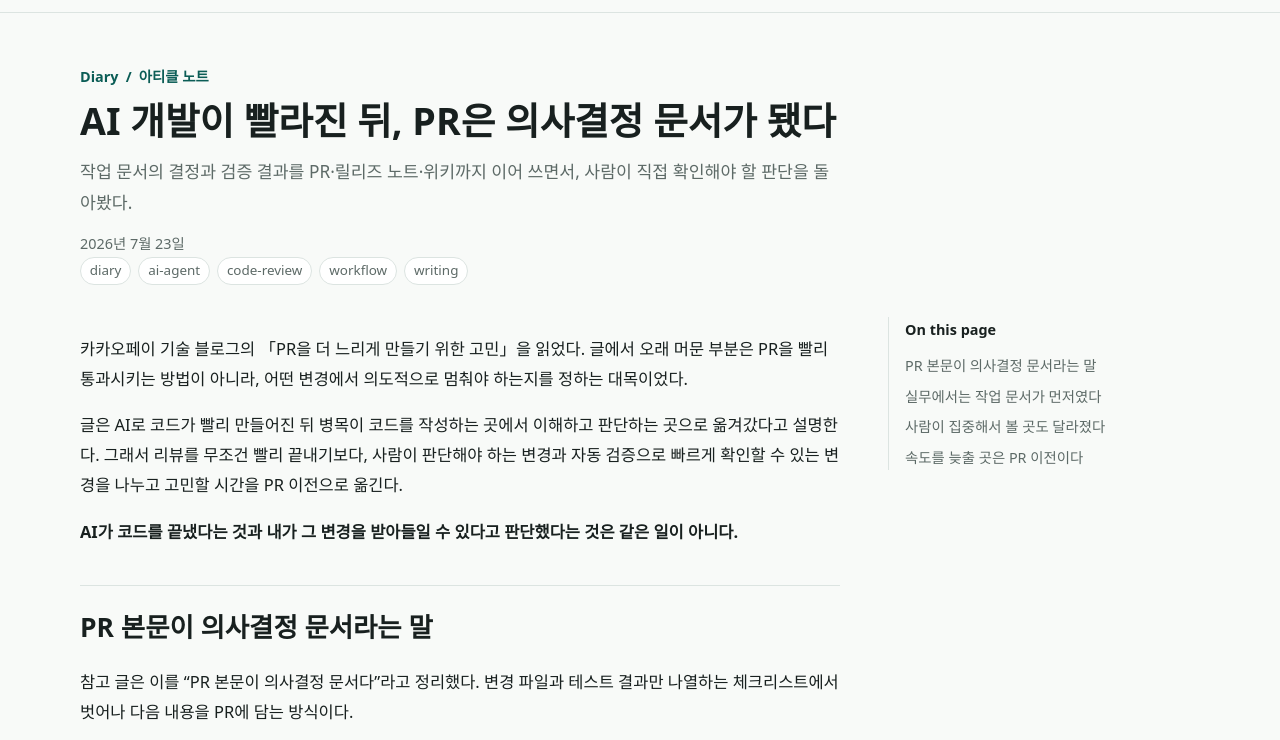
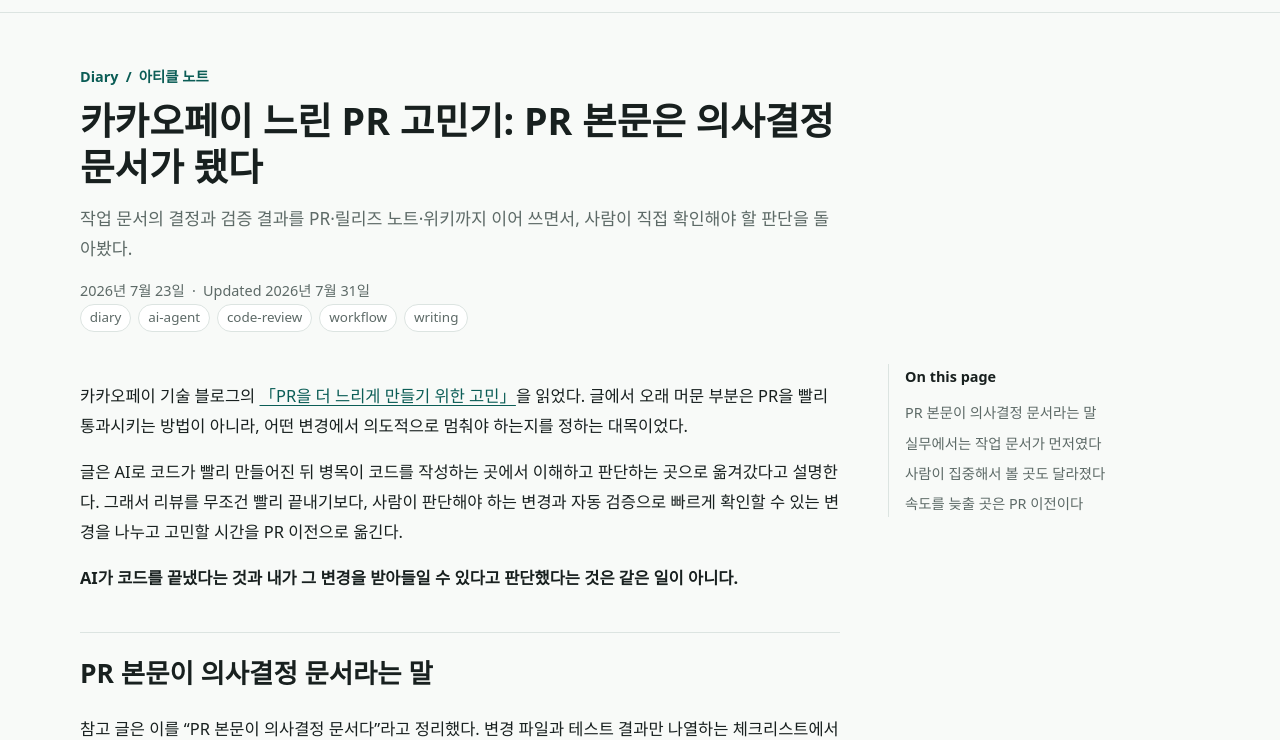
Before and after one commit to ByeongbumSeo/ByeongbumSeo.github.io, an Astro site: page /posts/ai-pr-decision-record in a window 1280 px wide. Shown: the part 60-800 px from the top of the page. Built offline with nearby package versions, Linux system fonts and the light colour scheme; Astro itself is replaced by a stand-in of ours; some packages are replaced by stand-ins of ours.

Commit message:
edit: 카카오페이 PR 글의 제목을 출처 중심으로 바꾸고 원문 링크 추가

```diff
--- a/src/content/posts/ai-pr-decision-record.md
+++ b/src/content/posts/ai-pr-decision-record.md
@@ -1,10 +1,11 @@
 ---
-title: "AI 개발이 빨라진 뒤, PR은 의사결정 문서가 됐다"
+title: "카카오페이 느린 PR 고민기: PR 본문은 의사결정 문서가 됐다"
 slug: "ai-pr-decision-record"
 description: "작업 문서의 결정과 검증 결과를 PR·릴리즈 노트·위키까지 이어 쓰면서, 사람이 직접 확인해야 할 판단을 돌아봤다."
 kind: "diary"
 category: "article-notes"
 publishedAt: "2026-07-23"
+updatedAt: "2026-07-31"
 draft: false
 deprecated: false
 outdated: false
@@ -15,7 +16,7 @@ references:
     url: "https://tech.kakaopay.com/post/kakaopayins-slow-pr-fast-dev/"
 ---
 
-카카오페이 기술 블로그의 「PR을 더 느리게 만들기 위한 고민」을 읽었다. 글에서 오래 머문 부분은 PR을 빨리 통과시키는 방법이 아니라, 어떤 변경에서 의도적으로 멈춰야 하는지를 정하는 대목이었다.
+카카오페이 기술 블로그의 [「PR을 더 느리게 만들기 위한 고민」](https://tech.kakaopay.com/post/kakaopayins-slow-pr-fast-dev/)을 읽었다. 글에서 오래 머문 부분은 PR을 빨리 통과시키는 방법이 아니라, 어떤 변경에서 의도적으로 멈춰야 하는지를 정하는 대목이었다.
 
 글은 AI로 코드가 빨리 만들어진 뒤 병목이 코드를 작성하는 곳에서 이해하고 판단하는 곳으로 옮겨갔다고 설명한다. 그래서 리뷰를 무조건 빨리 끝내기보다, 사람이 판단해야 하는 변경과 자동 검증으로 빠르게 확인할 수 있는 변경을 나누고 고민할 시간을 PR 이전으로 옮긴다.
 
```
